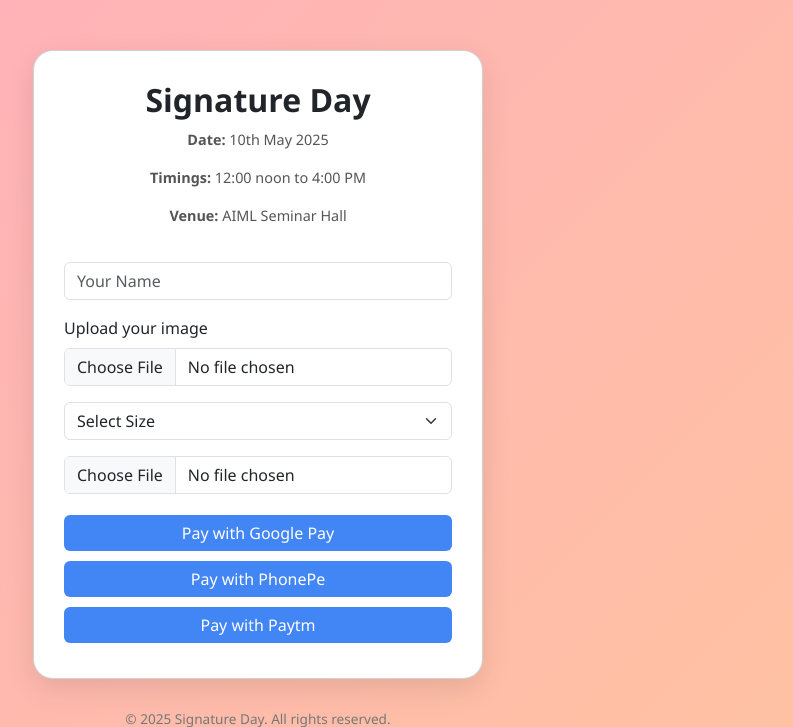
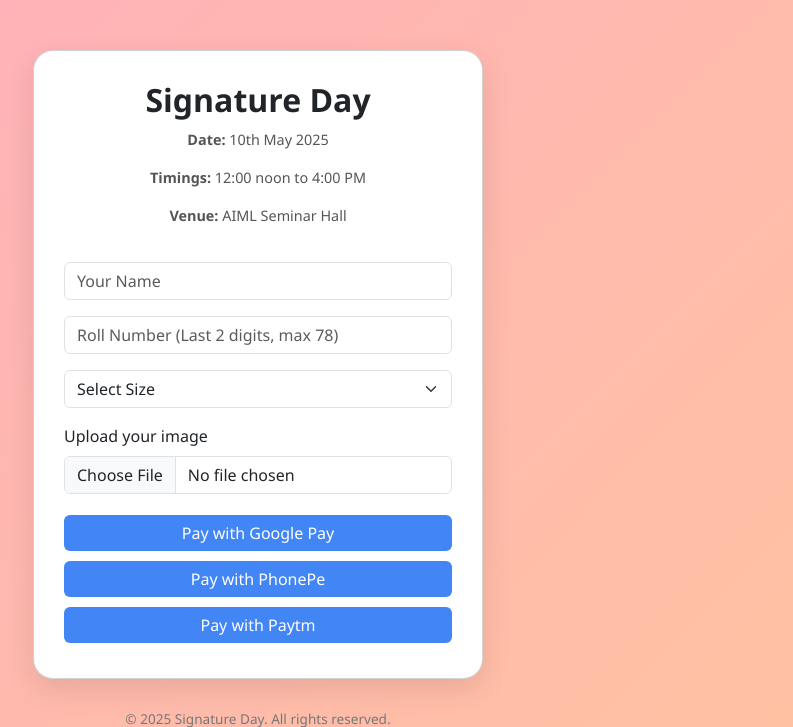
Before and after one commit to CHNITHISH/Signature_Day, a Flask app: page / in a window 1280 px wide. Shown: the top 727 px of the page, without its empty margins (382-1175 px from the left). Run offline with Flask 3, Linux system fonts and the light colour scheme; some libraries are stand-ins or nearby versions.

Commit message:
Update form.html

```diff
--- a/templates/form.html
+++ b/templates/form.html
@@ -77,8 +77,7 @@
                 <input type="text" class="form-control" name="name" placeholder="Your Name" required>
             </div>
             <div class="mb-3">
-                <label for="image" class="form-label">Upload your image</label>
-                <input type="file" class="form-control" name="image" required>
+                <input type="number" class="form-control" name="roll" placeholder="Roll Number (Last 2 digits, max 78)" min="0" max="78" required>
             </div>
             <div class="mb-3">
                 <select class="form-select" name="size" required>
@@ -92,8 +91,10 @@
                 </select>
             </div>
             <div class="mb-3">
+                <label for="image" class="form-label">Upload your image</label>
                 <input type="file" class="form-control" name="image" required>
             </div>
+
             <button type="button" class="btn btn-wallet w-100" onclick="openGooglePay()">Pay with Google Pay</button>
             <button type="button" class="btn btn-wallet w-100" onclick="openPhonePe()">Pay with PhonePe</button>
             <button type="button" class="btn btn-wallet w-100" onclick="openPaytm()" >Pay with Paytm</button>
```
